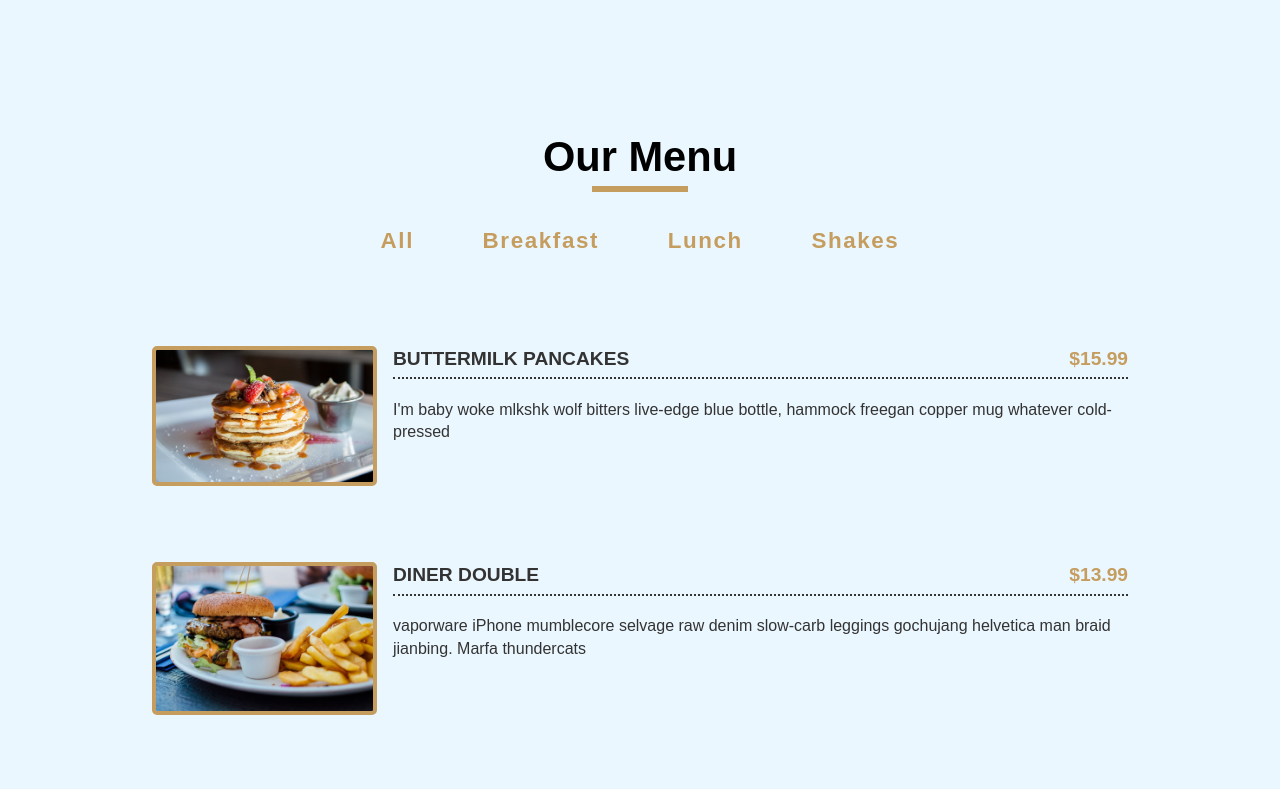
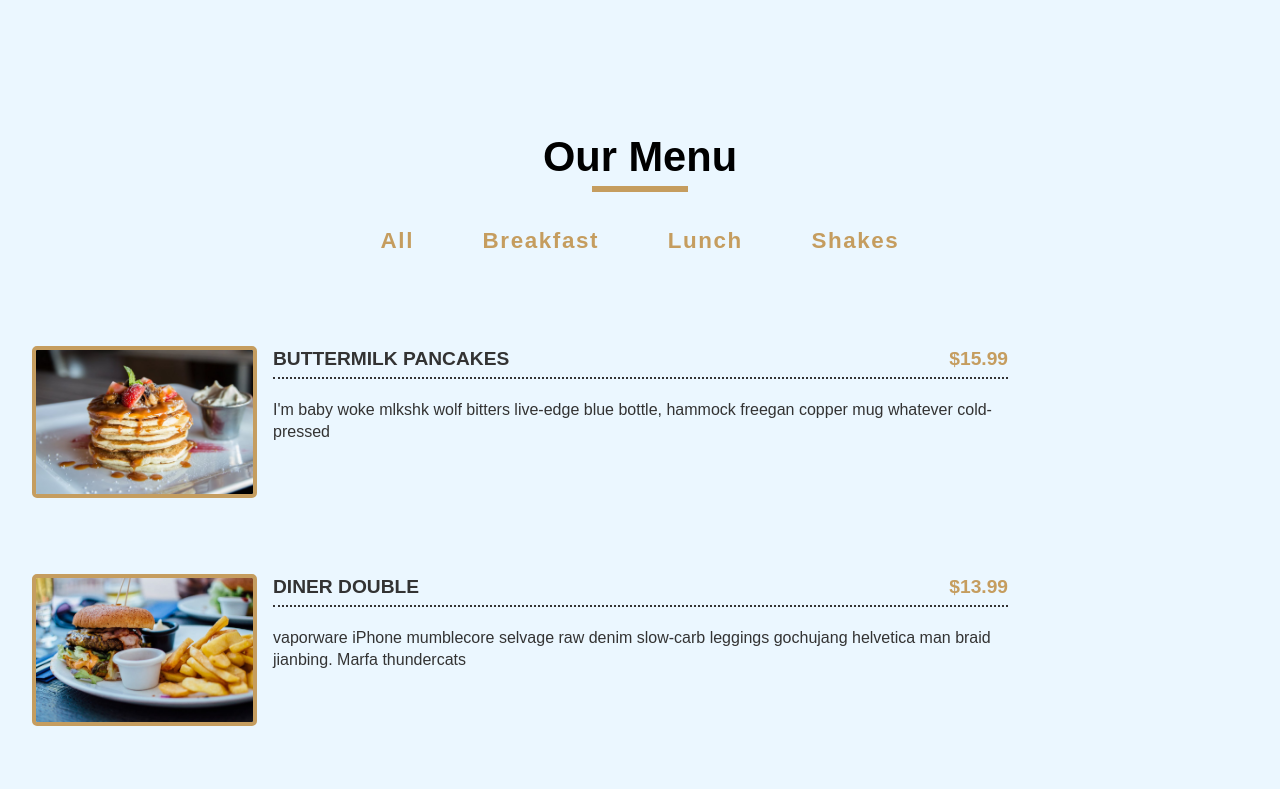
Before and after one commit to jzolotar/react-redux-meals, a React (Create React App) app: page / in a window 1280 px wide. Shown: the top 789 px of the page. Built offline with nearby package versions, Linux system fonts and the light colour scheme; the HTML template or start-up script is replaced by a standard one.

Commit message:
add img styles

```diff
--- a/src/components/styles/Item.styled.js
+++ b/src/components/styles/Item.styled.js
@@ -10,6 +10,10 @@ export const StyledItem = styled.article`
     border-radius: 5px;
     margin-bottom: 0.75rem;
     object-fit: cover;
+    @media (min-width: 768px) {
+      height: 152px;
+      width: 225px;
+    }
   }
   header {
     display: flex;
--- a/src/components/styles/Section.js
+++ b/src/components/styles/Section.js
@@ -2,10 +2,10 @@ import styled from 'styled-components';
 
 export const Section = styled.section`
   margin: 0 auto;
-  @media (min-width: 975px) {
+  @media (min-width: 1300px) {
     display: grid;
-    justify-items: center;
-    width: 90vw;
-    max-width: 1170px;
+    width: 1250px;
+    max-width: 1250px;
+    grid-template-columns: 1fr 1fr;
   }
 `;
```
